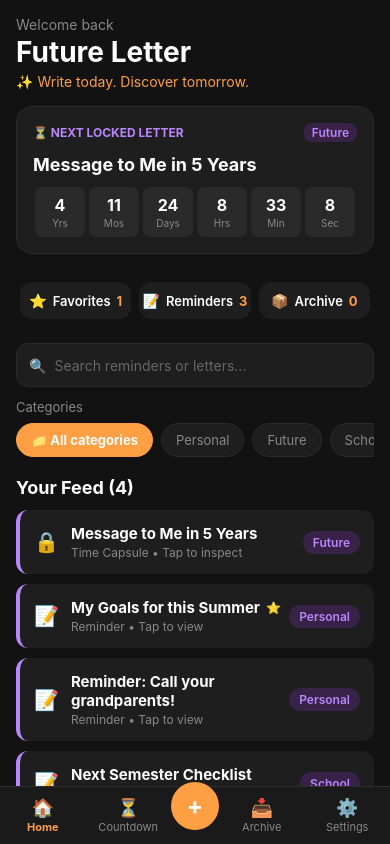
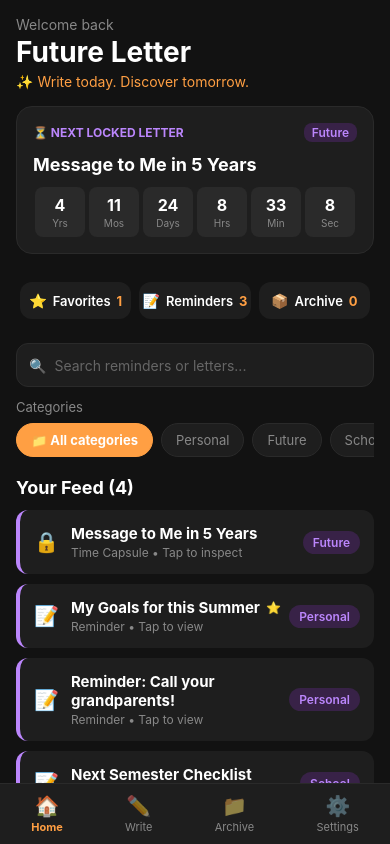
Before and after one commit to rinana7/FutureMe, a React Native app: screen / in a window 390 px wide. Built offline with nearby package versions, Linux system fonts and the light colour scheme.

Commit message:
feat: connect SettingsScreen to tab navigation bar

```diff
--- a/App.js
+++ b/App.js
@@ -10,11 +10,16 @@ import {
   StatusBar,
 } from 'react-native';
 
-import { loadLettersFromStorage, saveLettersToStorage } from './src/utils/storage';
+import {
+  loadLettersFromStorage,
+  saveLettersToStorage,
+  clearLettersFromStorage,
+} from './src/utils/storage';
 
 import HomeScreen from './src/screens/HomeScreen';
 import WriteScreen from './src/screens/WriteScreen';
 import ArchiveScreen from './src/screens/ArchiveScreen';
+import SettingsScreen from './src/screens/SettingsScreen';
 
 import BottomNavBar from './src/components/BottomNavBar';
 
@@ -84,6 +89,12 @@ export default function App() {
     setActiveTab('home');
   };
 
+  const handleResetData = async () => {
+    await clearLettersFromStorage();
+    setLetters([]);
+    setActiveTab('home');
+  };
+
   const renderActiveScreen = () => {
     switch (activeTab) {
       case 'home':
@@ -98,6 +109,8 @@ export default function App() {
         return <WriteScreen onSave={handleAddLetter} />;
       case 'archive':
         return <ArchiveScreen letters={letters.filter((l) => l.isArchived)} />;
+      case 'settings':
+        return <SettingsScreen onResetData={handleResetData} />;
       default:
         return (
           <HomeScreen
--- a/src/components/BottomNavBar.js
+++ b/src/components/BottomNavBar.js
@@ -1,67 +1,86 @@
 import React from 'react';
-import { View, TouchableOpacity, Text, StyleSheet } from 'react-native';
+import { View, Text, StyleSheet, TouchableOpacity } from 'react-native';
 
 export default function BottomNavBar({ activeTab, setActiveTab }) {
-  const tabs = [
-    { id: 'home', label: 'Home', icon: '🏠' },
-    { id: 'countdown', label: 'Countdown', icon: '⏳' },
-    { id: 'write', label: 'Write', icon: '➕', isCenter: true },
-    { id: 'archive', label: 'Archive', icon: '📥' },
-    { id: 'settings', label: 'Settings', icon: '⚙️' },
-  ];
+  return (
+    <View style={styles.navBar}>
+      <TouchableOpacity
+        style={styles.navItem}
+        onPress={() => setActiveTab('home')}
+      >
+        <Text style={[styles.icon, activeTab === 'home' && styles.activeIcon]}>
+          🏠
+        </Text>
+        <Text style={[styles.label, activeTab === 'home' && styles.activeLabel]}>
+          Home
+        </Text>
+      </TouchableOpacity>
 
-  return (
-    <View style={styles.container}>
-      {tabs.map((tab) => {
-        const isActive = activeTab === tab.id;
-        if (tab.isCenter) {
-          return (
       <TouchableOpacity
-              key={tab.id}
-              style={styles.centerButton}
-              onPress={() => setActiveTab(tab.id)}
+        style={styles.navItem}
+        onPress={() => setActiveTab('write')}
       >
-              <Text style={styles.centerIcon}>+</Text>
+        <Text style={[styles.icon, activeTab === 'write' && styles.activeIcon]}>
+          ✏️
+        </Text>
+        <Text style={[styles.label, activeTab === 'write' && styles.activeLabel]}>
+          Write
+        </Text>
       </TouchableOpacity>
-          );
-        }
-        return (
+
       <TouchableOpacity
-            key={tab.id}
-            style={styles.tab}
-            onPress={() => setActiveTab(tab.id)}
+        style={styles.navItem}
+        onPress={() => setActiveTab('archive')}
       >
-            <Text style={[styles.icon, isActive && styles.activeText]}>{tab.icon}</Text>
-            <Text style={[styles.label, isActive && styles.activeText]}>{tab.label}</Text>
+        <Text style={[styles.icon, activeTab === 'archive' && styles.activeIcon]}>
+          📁
+        </Text>
+        <Text style={[styles.label, activeTab === 'archive' && styles.activeLabel]}>
+          Archive
+        </Text>
       </TouchableOpacity>
-        );
-      })}
+
+      <TouchableOpacity
+        style={styles.navItem}
+        onPress={() => setActiveTab('settings')}
+      >
+        <Text style={[styles.icon, activeTab === 'settings' && styles.activeIcon]}>
+          ⚙️
+        </Text>
+        <Text style={[styles.label, activeTab === 'settings' && styles.activeLabel]}>
+          Settings
+        </Text>
+      </TouchableOpacity>
     </View>
   );
 }
 
 const styles = StyleSheet.create({
-  container: {
+  navBar: {
     flexDirection: 'row',
-    backgroundColor: '#1a1a1a',
+    backgroundColor: '#1e1e1e',
     paddingVertical: 10,
+    borderTopWidth: 1,
+    borderTopColor: '#2a2a2a',
+    justifyContent: 'space-around',
+  },
+  navItem: {
     alignItems: 'center',
-    justifyContent: 'space-around',
-    borderTopWidth: 1,
-    borderTopColor: '#2d2d2d',
   },
-  tab: { alignItems: 'center', flex: 1 },
-  icon: { fontSize: 18, color: '#888' },
-  label: { fontSize: 11, color: '#888', marginTop: 2 },
-  activeText: { color: '#ff9f43', fontWeight: 'bold' },
-  centerButton: {
-    width: 48,
-    height: 48,
-    borderRadius: 24,
-    backgroundColor: '#ff9f43',
-    alignItems: 'center',
-    justifyContent: 'center',
-    marginTop: -20,
+  icon: {
+    fontSize: 20,
+    opacity: 0.5,
   },
-  centerIcon: { fontSize: 24, color: '#fff', fontWeight: 'bold' },
+  activeIcon: {
+    opacity: 1,
+  },
+  label: {
+    fontSize: 11,
+    color: '#888888',
+    marginTop: 2,
+  },
+  activeLabel: {
+    color: '#ff9f43',
+    fontWeight: 'bold',
+  },
 });
```
Lines whose indentation alone changed are shown as unchanged.
